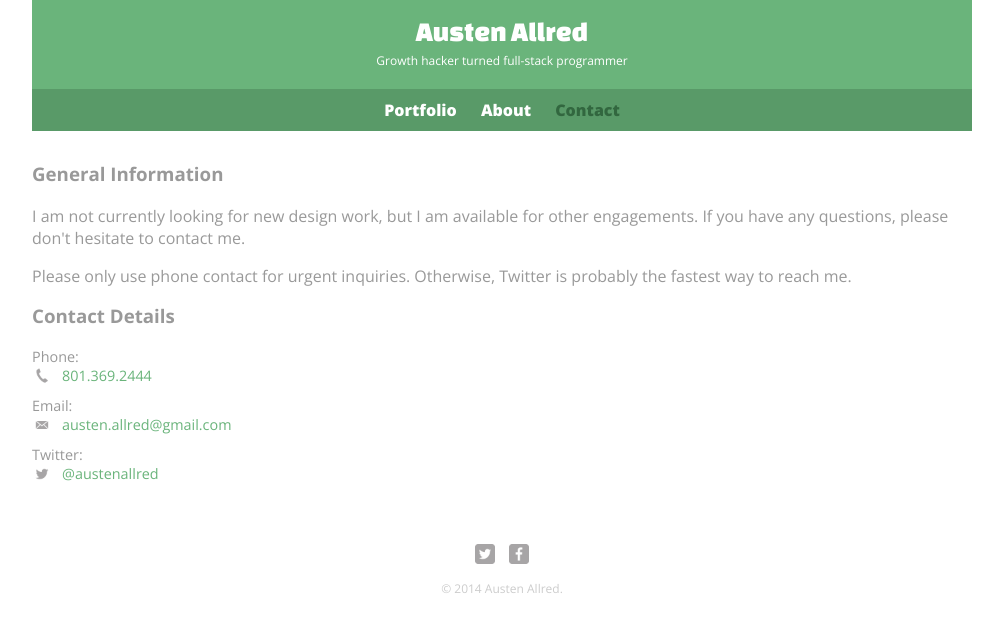
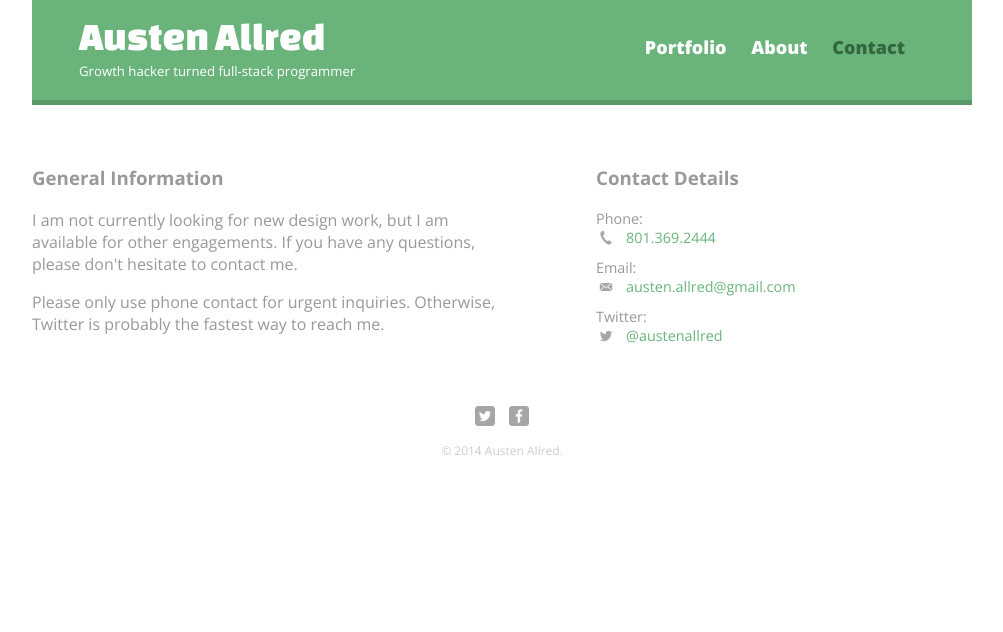
Before and after one commit to austenallred/portfolio-site, a plain HTML site: page contact.html in a window 1280 px wide. Shown: the whole page, without its empty margins (138-1141 px from the left). Drawn offline with nearby package versions, Linux system fonts and the light colour scheme.

Commit message:
finish it up

```diff
--- a/contact.html
+++ b/contact.html
@@ -6,6 +6,8 @@
     <link rel="stylesheet" type="text/css" href="style/normalize.css">
     <link href='http://fonts.googleapis.com/css?family=Changa+One|Open+Sans:400italic,700italic,400,700,800' rel='stylesheet' type='text/css'>
     <link rel="stylesheet" type="text/css" href="style/main.css">
+    <link rel="stylesheet" type="text/css" href="style/responsive.css">
+    <meta name="viewport" content="width=device-width", initial-scale="1.0">
   </head>
   <body>
     <div id="wrapper">
@@ -22,12 +24,12 @@
           </ul>
         </nav>
       </header>
-      <section>
+      <section id="primary">
         <h3>General Information</h3>
         <p>I am not currently looking for new design work, but I am available for other engagements. If you have any questions, please don't hesitate to contact me.</p>
         <p>Please only use phone contact for urgent inquiries. Otherwise, Twitter is probably the fastest way to reach me.</p>
       </section>
-      <section>
+      <section id="secondary">
         <h3>Contact Details</h3>
         <ul class="contact-info">
           <li class="phone">Phone: <a href="tel:801.369.2444">801.369.2444</a></li>
--- a/style/main.css
+++ b/style/main.css
@@ -79,6 +79,7 @@ nav li {
 nav a {
   font-weight: 800;
   padding: 15px 10px;
+  color:white;
 }
 
 
--- /dev/null
+++ b/style/responsive.css
@@ -0,0 +1,77 @@
+@media screen and (min-width: 480px) {
+
+  /***************************
+  TWO COLUMN LAYOUT
+  ***************************/
+
+  #primary {
+    width: 50%;
+    float: left;
+  }
+
+  #secondary {
+    width: 40%;
+    float: right;
+  }
+
+  /***************************
+  PAGE: PORTFOLIO
+  ***************************/
+
+  #gallery li {
+    width: 28.3333%;
+  }
+
+  #gallery li:nth-child(4n) {
+    clear: left;
+  }
+
+  /***************************
+  PAGE: ABOUT
+  ***************************/
+  .profile-photo {
+    float:left;
+    margin: 0 5% 80px 0;
+  }
+
+}
+
+@media screen and (min-width: 660px) {
+
+  /***************************
+  HEADER
+  ***************************/
+
+  nav {
+    background:none;
+    float:right;
+    font-size: 1.125em;
+    margin-right: 5%;
+    text-align: right;
+    width: 45%;
+  }
+
+  #logo {
+    float:left;
+    margin-left: 5%;
+    text-align: left;
+    width: 45%;
+  }
+
+  h1 {
+    font-size: 2.5em;
+  }
+
+  h2 {
+    font-size: 0.825em;
+    margin-bottom: 20px;
+  }
+
+  header {
+    border-bottom: 5px solid #599a68;
+    margin-bottom: 60px;
+  }
+
+
+
+}
```
Also changed, not shown: about.html (+2 -0 lines), index.html (+2 -0 lines), 2 other files.
